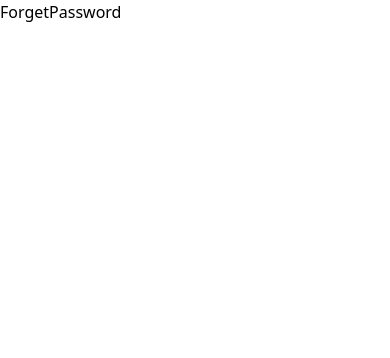
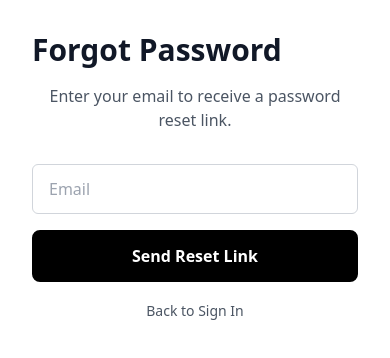
Before and after one commit to janak2019/LMS_Client, a React (Vite) app: page /password/forget in a window 390 px wide. Shown: the top 358 px of the page. Built offline with nearby package versions, Linux system fonts and the light colour scheme.

Commit message:
forget password ui added

```diff
--- a/src/layout/SideBar.jsx
+++ b/src/layout/SideBar.jsx
@@ -7,7 +7,7 @@ import { FaBook, FaUser } from 'react-icons/fa'
 import { BookOpenIcon, UserIcon, ChartBarIcon, Cog6ToothIcon, Squares2X2Icon, LockClosedIcon, XMarkIcon, ListBulletIcon } from "@heroicons/react/24/outline";
 import { RiAdminFill } from 'react-icons/ri';
 import { ArrowRightOnRectangleIcon } from '@heroicons/react/24/outline';
-import { toogleAddNewAdminPopup } from '../slices/popUpSlice';
+import { toogleAddNewAdminPopup, toogleSettingPopup } from '../slices/popUpSlice';
 import AddNewAdmin from '../popup/AddNewAdmin';
 
 
@@ -102,7 +102,7 @@ const SideBar = ({ isSideBarOpen, setIsSideBarOpen, setSelectedComponent }) => {
           {/* Update Credentials */}
           <button
             className="w-full flex items-center space-x-3 px-4 py-2 rounded-lg hover:bg-indigo-700 hover:scale-105 transform transition-all duration-300"
-            onClick={() => setSelectedComponent("MyBorrowedBooks")}
+            onClick={() => dispatch(toogleSettingPopup())}
           >
             <Cog6ToothIcon className="w-6 h-6 text-indigo-400" />
             <span className="font-medium">Update Credentials</span>
--- a/src/pages/ForgetPassword.jsx
+++ b/src/pages/ForgetPassword.jsx
@@ -1,9 +1,102 @@
-import React from 'react'
+import { useState } from "react";
+import { Link } from "react-router-dom";
+import logo from "../assets/logo.png"; // adjust path as needed
 
-const ForgetPassword = () => {
+export default function ForgotPassword() {
+  const [email, setEmail] = useState("");
+  const [message, setMessage] = useState("");
+  const [loading, setLoading] = useState(false);
+
+  const handleForgotPassword = async (e) => {
+    e.preventDefault();
+    setLoading(true);
+    setMessage("");
+
+    try {
+      // Example API call
+      const res = await fetch("/api/auth/forgot-password", {
+        method: "POST",
+        headers: { "Content-Type": "application/json" },
+        body: JSON.stringify({ email }),
+      });
+
+      const data = await res.json();
+
+      if (res.ok) {
+        setMessage("Password reset email sent. Check your inbox.");
+      } else {
+        setMessage(data.message || "Something went wrong.");
+      }
+    } catch (err) {
+      setMessage("Network error. Try again.");
+    }
+
+    setLoading(false);
+  };
+
   return (
-    <div>ForgetPassword</div>
-  )
+    <div className="flex flex-col md:flex-row h-screen">
+      {/* LEFT SIDE */}
+      <div className="hidden md:flex w-1/2 bg-black text-white flex-col items-center justify-center p-10 rounded-tr-[80px] rounded-br-[80px]">
+        <div className="text-center max-w-md">
+          <img src={logo} alt="logo" className="mx-auto mb-12 h-24 w-auto" />
+          <p className="text-gray-300 mb-8 text-lg">
+            Remembered your password? Sign in now.
+          </p>
+          <Link
+            to="/login"
+            className="inline-block border-2 border-white rounded-lg font-semibold py-2 px-8 hover:bg-white hover:text-black transition"
+          >
+            SIGN IN
+          </Link>
+        </div>
+      </div>
+
+      {/* RIGHT SIDE */}
+      <div className="w-full md:w-1/2 flex items-center justify-center bg-white p-8">
+        <div className="w-full max-w-sm">
+          <h3 className="font-bold text-3xl text-gray-900 mb-4">Forgot Password</h3>
+          <p className="text-gray-600 text-center mb-8">
+            Enter your email to receive a password reset link.
+          </p>
+
+          <form onSubmit={handleForgotPassword} className="space-y-4">
+            <div>
+              <label htmlFor="email" className="sr-only">Email</label>
+              <input
+                id="email"
+                type="email"
+                value={email}
+                onChange={(e) => setEmail(e.target.value)}
+                placeholder="Email"
+                className="w-full px-4 py-3 border border-gray-300 rounded-md focus:ring-2 focus:ring-black focus:outline-none"
+                required
+              />
+            </div>
+
+            {message && (
+              <p className="text-center text-sm text-green-600">{message}</p>
+            )}
+
+            <button
+              type="submit"
+              disabled={loading}
+              className="w-full border-2 border-black bg-black text-white font-semibold py-3 rounded-lg hover:bg-white hover:text-black transition disabled:opacity-50"
+            >
+              {loading ? "Sending..." : "Send Reset Link"}
+            </button>
+          </form>
+
+          <div className="text-center mt-4">
+            <Link
+              to="/login"
+              className="text-sm text-gray-600 hover:underline"
+            >
+              Back to Sign In
+            </Link>
+          </div>
+        </div>
+      </div>
+    </div>
+  );
 }
-
-export default ForgetPassword
--- a/src/pages/Login.jsx
+++ b/src/pages/Login.jsx
@@ -1,5 +1,5 @@
-import { useState } from "react";
-import { Link, useNavigate } from "react-router-dom";
+import { useEffect, useState } from "react";
+import { Link, Navigate, useNavigate } from "react-router-dom";
 import { useDispatch, useSelector } from "react-redux";
 
 
@@ -10,7 +10,7 @@ export default function Login() {
   const dispatch = useDispatch();
   const navigate = useNavigate();
 
-  const { loading, error } = useSelector((state) => state.auth);
+  const { loading, error, message, user, isAuthenticated } = useSelector((state) => state.auth);
 
   const [email, setEmail] = useState("");
   const [password, setPassword] = useState("");
@@ -18,15 +18,26 @@ export default function Login() {
   const handleLogin = async (e) => {
     e.preventDefault();
 
-    const credentials = { email, password };
+    const data = new FormData()
+    data.append("email", email)
+    data.append("password", password)
+    dispatch(login(data))
+  };
+  useEffect(() => {
+    if (message) {
+      toast.success(message)
+      dispatch(resetAuthSlice)
+    }
+    if (error) {
+      toast.error(error)
+      dispatch(resetAuthSlice())
 
-    // Dispatch redux thunk
-    const result =  dispatch(login(credentials));
+    }
+  }, [dispatch, isAuthenticated, error, loading])
 
-    if (result.meta.requestStatus === "fulfilled") {
-      navigate("/"); // redirect after success
-    }
-  };
+  if (isAuthenticated) {
+    return <Navigate to={"/"} />
+  }
 
   return (
     <div className="flex flex-col md:flex-row h-screen">
@@ -74,6 +85,8 @@ export default function Login() {
               />
             </div>
 
+
+            {/* Password Input */}
             <div>
               <label htmlFor="password" className="sr-only">Password</label>
               <input
@@ -86,6 +99,17 @@ export default function Login() {
                 required
               />
             </div>
+
+            {/* Forgot Password link */}
+            <div className="flex justify-end mt-2">
+              <Link
+                to="/forgot-password"
+                className="text-sm text-gray-600 hover:text-black hover:underline transition"
+              >
+                Forgot Password?
+              </Link>
+            </div>
+
 
             {/* Error message */}
             {error && (
--- a/src/pages/Register.jsx
+++ b/src/pages/Register.jsx
@@ -42,8 +42,6 @@ const Register = () => {
   if (isAuthenticated) {
     return <Navigate to={"/"} />
   }
-
-
 
 
   return (
```
